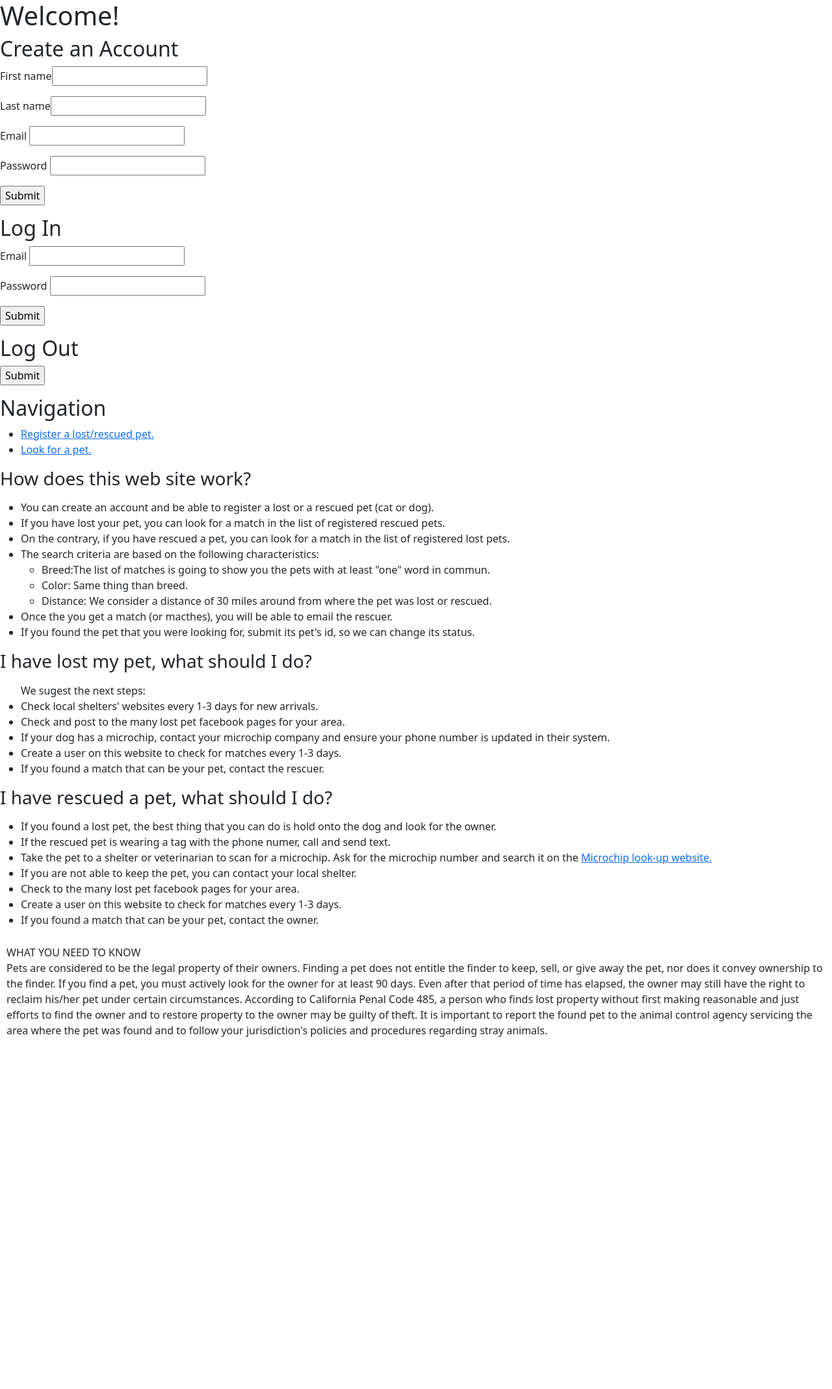
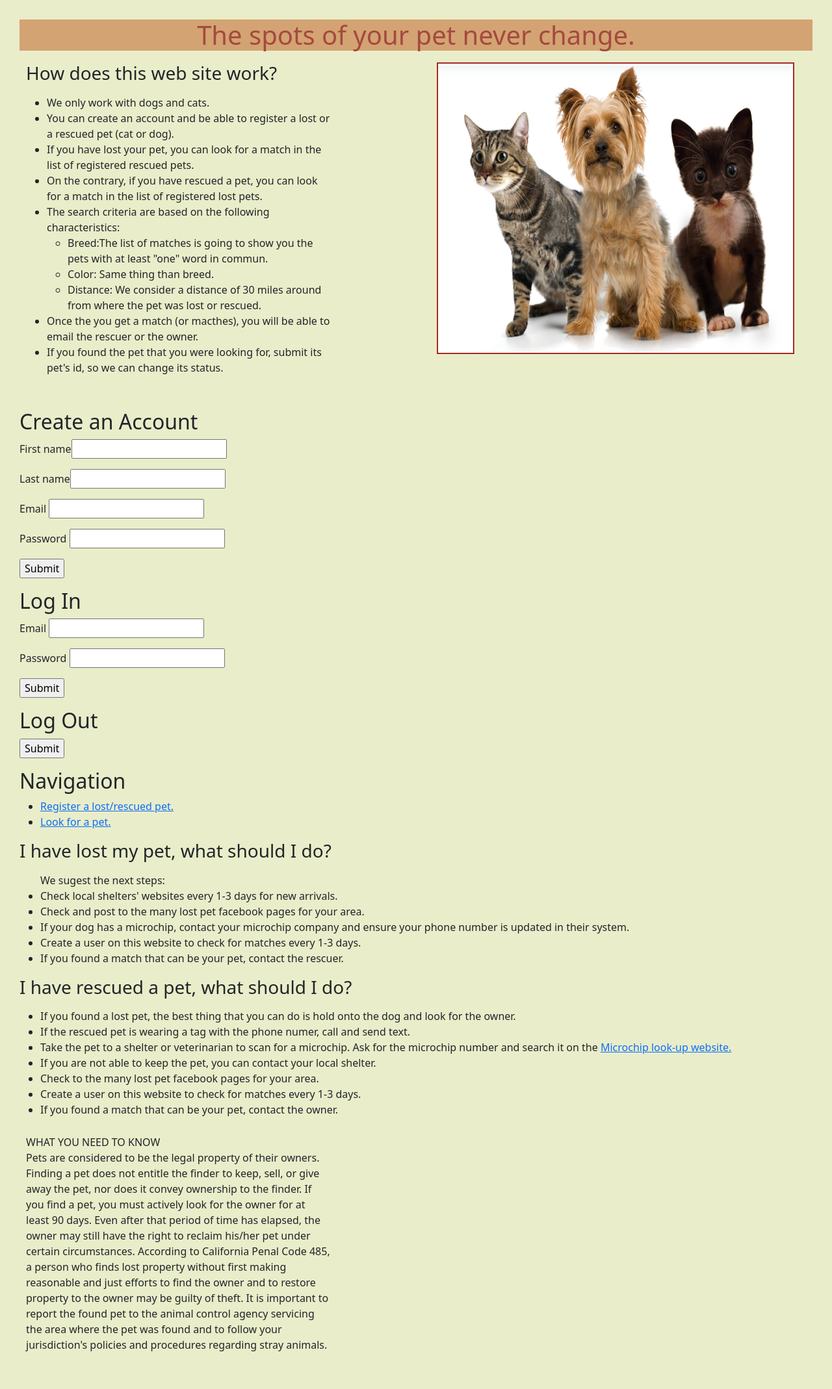
Before and after one commit to Yesicanmendoza/final_project, a Flask app: page / in a window 1280 px wide. Shown: the whole page at 65% size. Before the commit the page ends 1596 px from the top, so only its background shows below. Run offline with Flask 2, Linux system fonts and the light colour scheme; some libraries are stand-ins or nearby versions.

Commit message:
Initial styling

```diff
--- a/server.py
+++ b/server.py
@@ -175,7 +175,9 @@ def register_pet():
 
             else:
                 date=datetime.strptime(string_date, "%m-%d-%y")
-                img="/static/Noimage.PNG"
+                img="/static/img/Noimage.PNG"
+                if animal_type == 'cat':
+                    img="/static/img/CAT.png"
                 pet = crud.create_pet(user_id, name, animal_type, pet_type,
                     gender, breed, color, location, lat, lng, date, img)
                 db.session.add(pet)
--- a/static/styles.css
+++ b/static/styles.css
@@ -1,5 +1,30 @@
+body {
+  background-color: #e9edc9;
+  margin:30px;
+}
+
+h1 {
+  text-align: center;
+  background-color: #d4a373;
+  color: #a44a3f;
+}
+
+#homepageimg {
+  height: 449px;
+  width: 550px;
+  border: 2px solid brown;
+  margin-left: 150px;
+  margin-top: 10px;
+  vertical-align: top;
+}
+p {
+  margin-top: 0;
+  margin-bottom: 1rem;
+  margin: initil;
+}
+
 #location_field {
-    margin: 1em;
+
     height: 100px;
     width: 500px;
 
@@ -16,9 +41,17 @@ img {
 
   div {
 
+    display: inline-block;
     padding: 10px;
+    margin: initil;
+    width: 40%;
 
+  }
 
+  #matches {
+    display: inline-block;
+    padding: 10px;
+    margin: initil;
   }
 
   #map {
--- a/templates/Pet_registration.html
+++ b/templates/Pet_registration.html
@@ -11,7 +11,7 @@
         <section id="pet_reg_field">
           <form action="/pet_registration" method="POST" class="pet_reg_field">
             <p>
-              Enter the pet's name, if you don't know it just conitnue to the next line:<input type="text" name="name" id="name_field">
+              Enter the pet's name, if you don't know it just continue to the next line:<input type="text" name="name" id="name_field">
             </p>
             <p>
               <label>Select the animal type of your pet:
--- a/templates/Showing_lost_pet.html
+++ b/templates/Showing_lost_pet.html
@@ -16,10 +16,12 @@
       </div>
       {% for pet in pets %}
         <li>
+          <div>
             <a href="/lost_pet/{{ pet.pet_id }}">
               {{ pet.name }}: The {{pet.pet_type}} pet.
             </a>
             <img src={{pet.img}} alt="profile" />
+          </div>
         </li>
       {% endfor %}
     </ul>
@@ -33,10 +35,12 @@
       <ul>
         {% for pet in pets %}
           <li>
+            <div>
               <a href="/lost_pet/{{ pet.pet_id }}/found">
                 {{ pet.name }}
               </a>
               <img src={{pet.img}} alt="profile" />
+            </div>
           </li>
         {% endfor %}
       </ul>
--- a/templates/base.html
+++ b/templates/base.html
@@ -8,16 +8,16 @@
       {% block title %}{% endblock %}
     </title>
 
-    <link rel="stylesheet" href="/static/styles.css">
 
 
-  </style>
+
+
     <meta http-equiv="X-UA-Compatible" content="IE=edge">
     <meta name="viewport" content="width=device-width, initial-scale=1">
 
     <link href="https://cdn.jsdelivr.net/npm/bootstrap@5.0.1/dist/css/bootstrap.min.css" rel="stylesheet"
     integrity="sha384-+0n0xVW2eSR5OomGNYDnhzAbDsOXxcvSN1TPprVMTNDbiYZCxYbOOl7+AMvyTG2x" crossorigin="anonymous">
-
+    <link rel="stylesheet" href="/static/styles.css">
     <script src="https://cdnjs.cloudflare.com/ajax/libs/babel-standalone/6.26.0/babel.js" crossorigin></script>
     <script src="https://unpkg.com/react@16/umd/react.development.js" crossorigin></script>
     <script src="https://unpkg.com/react-dom@16/umd/react-dom.development.js" crossorigin></script>
--- a/templates/homepage.html
+++ b/templates/homepage.html
@@ -1,8 +1,31 @@
 {% extends 'base.html' %}
-{% block title %}Find your pet{% endblock %}
+{% block title %}Welcome!{% endblock %}
 
 {% block body %}
-  <h1>Welcome!</h1>
+  <h1>The spots of your pet never change.</h1>
+    <div>
+      <h3>How does this web site work?</h3>
+          <p>
+          <ul>
+            <li>We only work with dogs and cats.</li>
+            <li>You can create an account and be able to register a lost or a rescued pet (cat or dog).</li>
+            <li>If you have lost your pet, you can look for a match in the list of registered rescued pets.</li>
+            <li>On the contrary, if you have rescued a pet, you can look for a match in the list of registered lost pets. </li>
+            <li>The search criteria are based on the following characteristics:</li>
+              <ul>
+                <li>Breed:The list of matches is going to show you the pets with at least "one" word in commun.</li>
+                <li>Color: Same thing than breed.</li>
+                <li>Distance: We consider a distance of 30 miles around from where the pet was lost or rescued.</li>
+              </ul>
+            <li>Once the you get a match (or macthes), you will be able to email the rescuer or the owner.</li>
+            <li>If you found the pet that you were looking for, submit its pet's id, so we can change its status.</li>
+          </ul>
+          </p>
+    </div>
+    <img src='/static/img/doggie-kittens.PNG' id="homepageimg" />
+    <div>
+
+    </div>
 
     <h2>Create an Account</h2>
     <form action="/users" method="POST">
@@ -51,22 +74,9 @@
       <li><a href='/look_for_pet'>Look for a pet.</a></li>
     </ul>
 
-    <h3>How does this web site work?</h3>
-    <p>
-      <ul>
-        <li>You can create an account and be able to register a lost or a rescued pet (cat or dog).</li>
-        <li>If you have lost your pet, you can look for a match in the list of registered rescued pets.</li>
-        <li>On the contrary, if you have rescued a pet, you can look for a match in the list of registered lost pets. </li>
-        <li>The search criteria are based on the following characteristics:</li>
-          <ul>
-            <li>Breed:The list of matches is going to show you the pets with at least "one" word in commun.</li>
-            <li>Color: Same thing than breed.</li>
-            <li>Distance: We consider a distance of 30 miles around from where the pet was lost or rescued.</li>
-          </ul>
-        <li>Once the you get a match (or macthes), you will be able to email the rescuer.</li>
-        <li>If you found the pet that you were looking for, submit its pet's id, so we can change its status.</li>
-      </ul>
-    </p>
+
+
+
     <h3>I have lost my pet, what should I do?</h3>
     <p>
       <ul>We sugest the next steps:
@@ -77,6 +87,7 @@
         <li>If you found a match that can be your pet, contact the rescuer.</li>
       </ul>
     </p>
+
 
     <h3>I have rescued a pet, what should I do?</h3>
     <p>
--- a/templates/matches.html
+++ b/templates/matches.html
@@ -2,7 +2,7 @@
 {% block title %}Showing your matches{% endblock %}
 
 {% block body %}
-<h1>Welcome</h1>
+<h1>Showing the matches</h1>
 <div>
   <p id="message"></p>
 </div>
```
Also changed, not shown: crud.py (+6 -6 lines), static/img/CAT.png (added), static/img/Noimage.PNG (renamed from static/Noimage.PNG), static/img/cats-dogs.png (added), static/img/doggie-kittens.PNG (added). Lines whose indentation alone changed are shown as unchanged.
